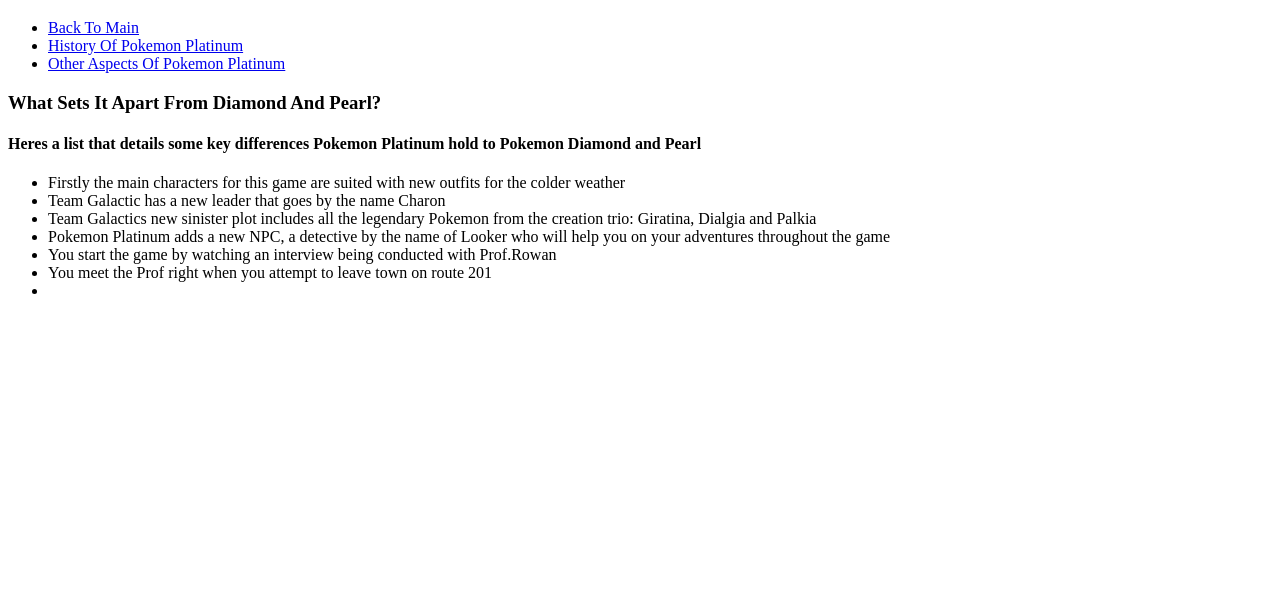
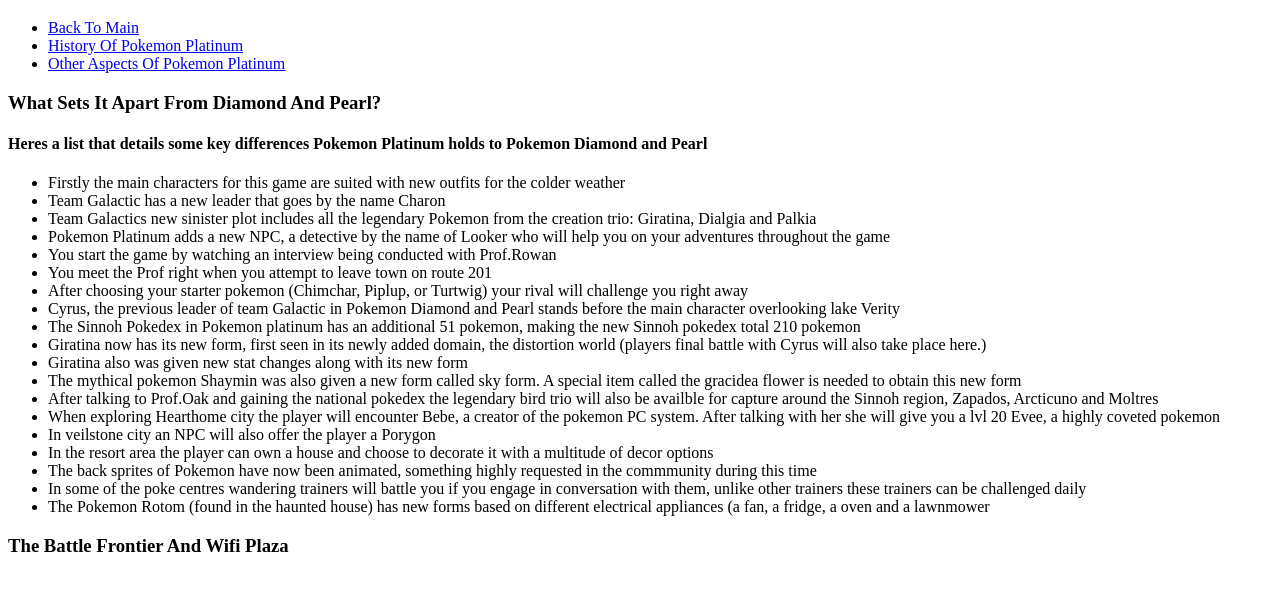
Before and after one commit to whatnamedidyouwannahave/whatnamedidyouwannahave.github.io, a plain HTML site: page third.html in a window 1280 px wide. Shown: the part 61-652 px from the top of the page. Drawn offline with Linux system fonts and the light colour scheme.

Commit message:
Update third.html

```diff
--- a/third.html
+++ b/third.html
@@ -26,7 +26,7 @@
       <header>
         <h3>What Sets It Apart From Diamond And Pearl?</h3>
         <body>
-          <h4> Heres a list that details some key differences Pokemon Platinum hold to Pokemon Diamond and Pearl</h4>
+          <h4> Heres a list that details some key differences Pokemon Platinum holds to Pokemon Diamond and Pearl</h4>
           <ul>
             <li> Firstly the main characters for this game are suited with new outfits for the colder weather</li>
             <li> Team Galactic has a new leader that goes by the name Charon</li>
@@ -34,8 +34,23 @@
             <li> Pokemon Platinum adds a new NPC, a detective by the name of Looker who will help you on your adventures throughout the game</li>
             <li> You start the game by watching an interview being conducted with Prof.Rowan</li>
             <li> You meet the Prof right when you attempt to leave town on route 201</li>
-            <li> </li>
+            <li> After choosing your starter pokemon (Chimchar, Piplup, or Turtwig) your rival will challenge you right away</li>
+            <li> Cyrus, the previous leader of team Galactic in Pokemon Diamond and Pearl stands before the main character overlooking lake Verity</li>
+            <li> The Sinnoh Pokedex in Pokemon platinum has an additional 51 pokemon, making the new Sinnoh pokedex total 210 pokemon</li>
+            <li> Giratina now has its new form, first seen in its newly added domain, the distortion world (players final battle with Cyrus will also take place here.)</li>
+            <li> Giratina also was given new stat changes along with its new form</li>
+            <li> The mythical pokemon Shaymin was also given a new form called sky form. A special item called the gracidea flower is needed to obtain this new form</li>
+            <li> After talking to Prof.Oak and gaining the national pokedex the legendary bird trio will also be availble for capture around the Sinnoh region, Zapados, Arcticuno and Moltres</li>
+            <li> When exploring Hearthome city the player will encounter Bebe, a creator of the pokemon PC system. After talking with her she will give you a lvl 20 Evee, a highly coveted pokemon</li>
+            <li> In veilstone city an NPC will also offer the player a Porygon</li>
+            <li> In the resort area the player can own a house and choose to decorate it with a multitude of decor options</li>
+            <li> The back sprites of Pokemon have now been animated, something highly requested in the commmunity during this time</li>
+            <li> In some of the poke centres wandering trainers will battle you if you engage in conversation with them, unlike other trainers these trainers can be challenged daily</li>
+            <li> The Pokemon Rotom (found in the haunted house) has new forms based on different electrical appliances (a fan, a fridge, a oven and a lawnmower</li>
           </ul>
+
+          <h3> The Battle Frontier And Wifi Plaza </h3>
+          <p></p>
         </body>
       </header>
     </section>
```
